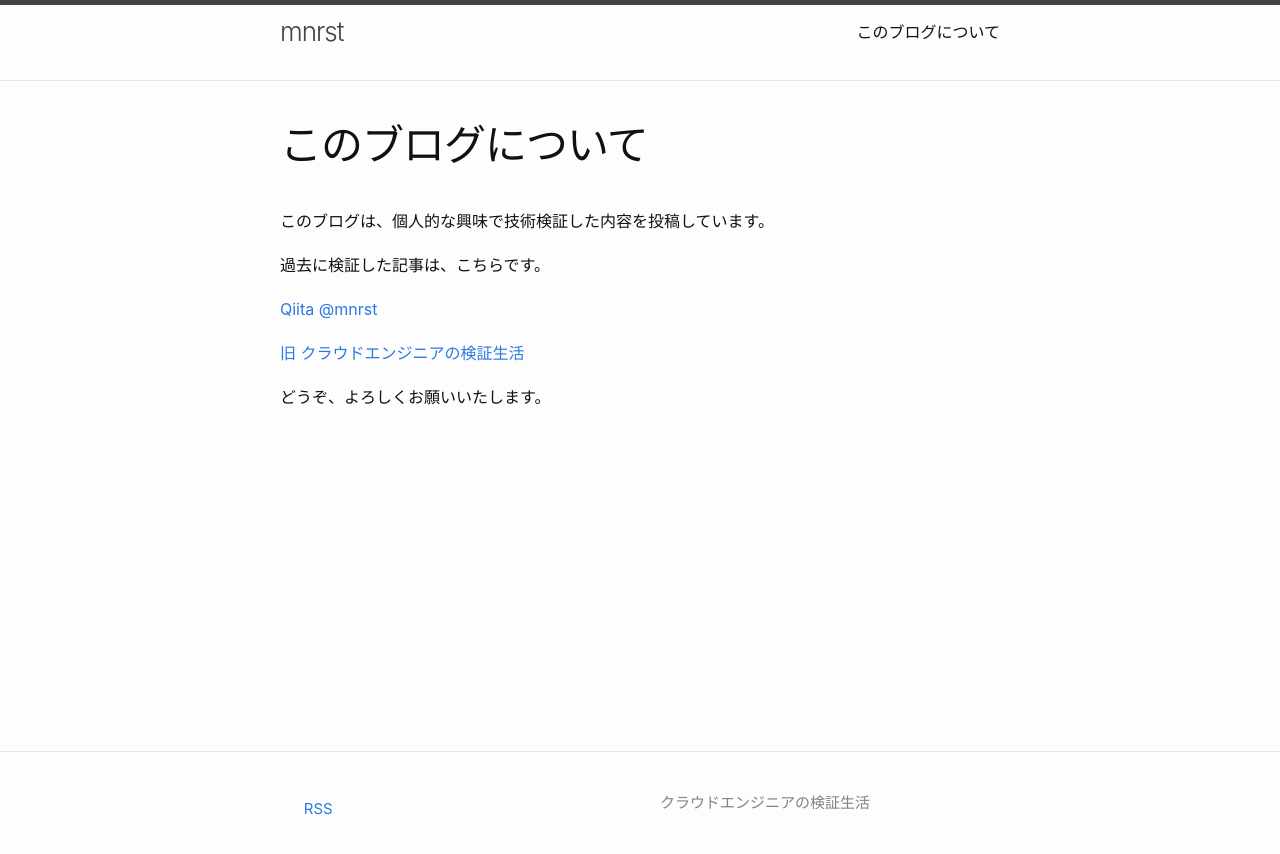
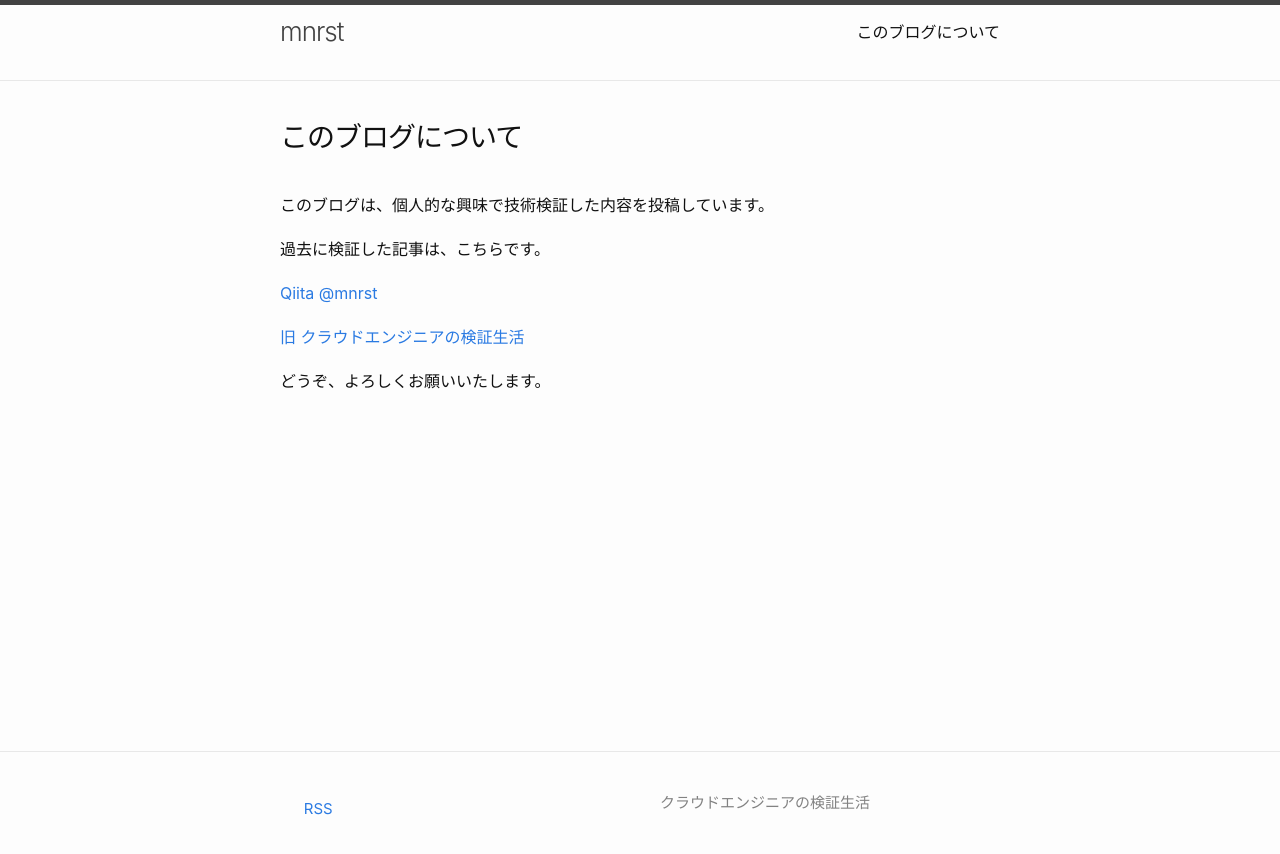
Before and after one commit to mnrst/mnrst.github.io, a Jekyll site: the page built from about.md, in a window 1280 px wide. Shown: the top 854 px of the page. Built offline with Jekyll 4.4.1, drawn with Linux system fonts in a browser that asks for light colours.

Commit message:
update _sass/minima/_layout.scss

```diff
--- a/_sass/minima/_layout.scss
+++ b/_sass/minima/_layout.scss
@@ -243,12 +243,12 @@
 
 .post-title,
 .post-content h1 {
-  @include relative-font-size(2.625);
+  @include relative-font-size(1.75);
   letter-spacing: -1px;
   line-height: 1.15;
 
   @media screen and (min-width: $on-large) {
-    @include relative-font-size(2.625);
+    @include relative-font-size(1.75);
   }
 }
 
```
